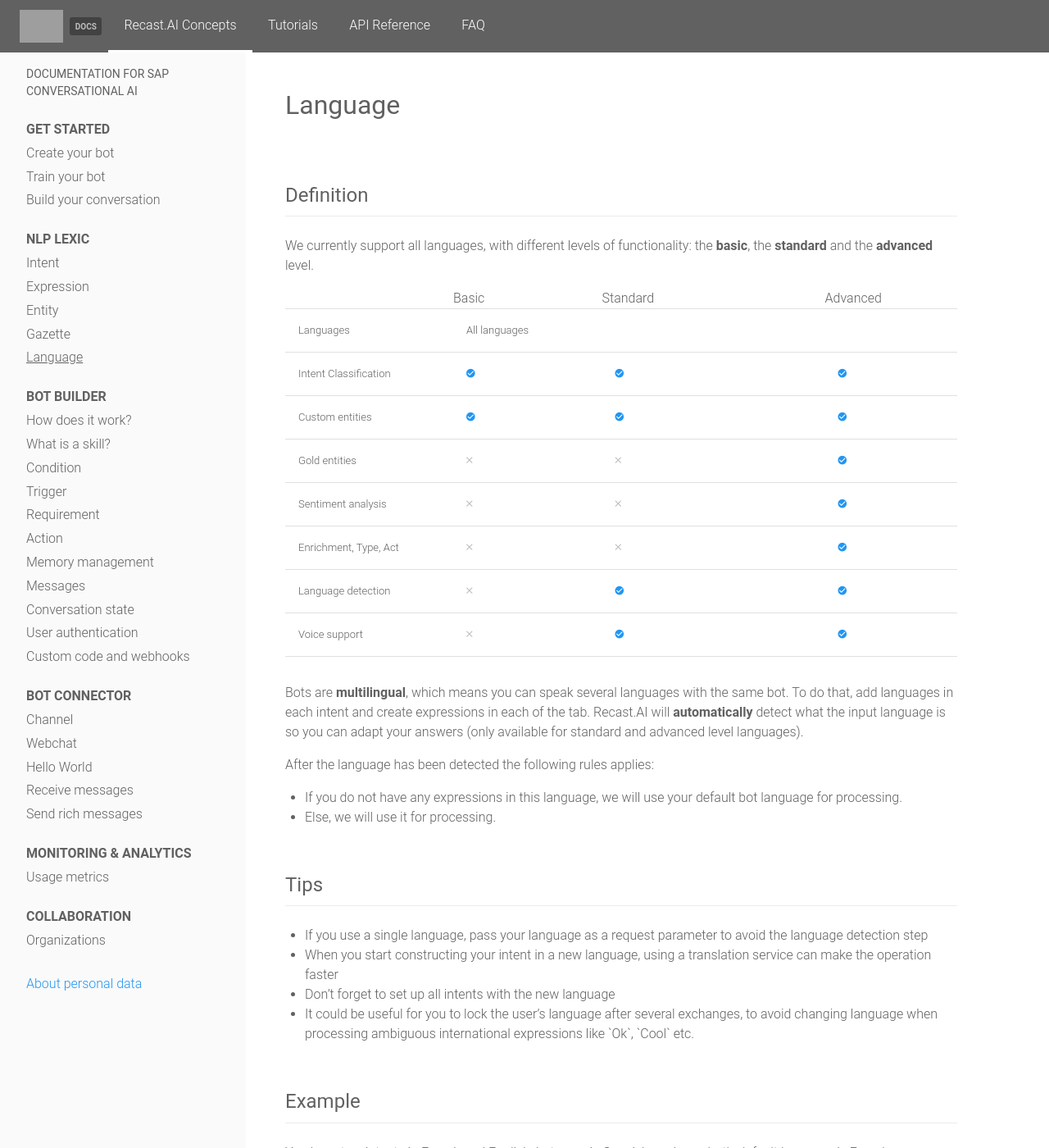
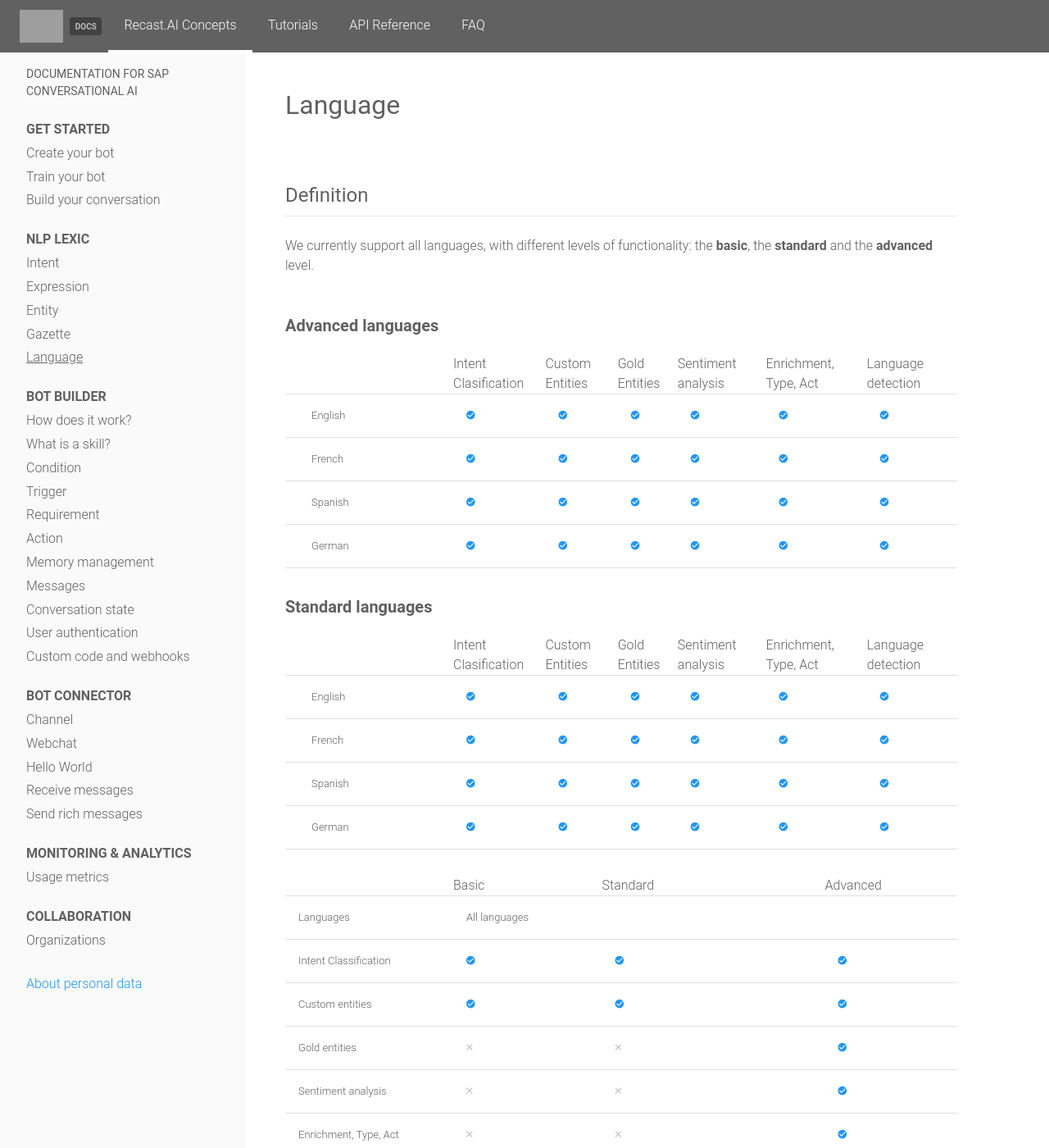
Before and after one commit to SAP-archive/docs, a Jekyll site: the page built from concepts/nlp_lexic/language.md, in a window 1280 px wide and 1400 px high. Shown: the whole window at 82% size. Built offline with Jekyll 4.4.1, drawn with Linux system fonts in a browser that asks for light colours; nearby versions of some CDN libraries; a style sheet for code colours, icons or effects is not loaded; grey boxes are pictures that could not be loaded.

Commit message:
Update language.md

```diff
--- a/concepts/nlp_lexic/language.md
+++ b/concepts/nlp_lexic/language.md
@@ -6,6 +6,114 @@
 
 ## Definition
 We currently support all languages, with different levels of functionality: the **basic**, the **standard** and the **advanced** level.
+
+### Advanced languages
+
+<table class="mb3">
+    <thead>
+    <tr>
+        <th width="25%"></th>
+        <th>Intent Clasification</th>
+        <th>Custom Entities</th>
+        <th>Gold Entities</th>
+        <th>Sentiment analysis</th>
+        <th>Enrichment, Type, Act</th>
+        <th>Language detection</th>
+    </tr>
+    </thead>
+    <tbody>
+    <tr>
+        <td><span class="flag-icon flag-icon-gb m1"></span> English</td>
+        <td><i class="c-blue-500 ion-md-checkmark-circle"></i></td>
+        <td><i class="c-blue-500 ion-md-checkmark-circle"></i></td>
+        <td><i class="c-blue-500 ion-md-checkmark-circle"></i></td>
+        <td><i class="c-blue-500 ion-md-checkmark-circle"></i></td>
+        <td><i class="c-blue-500 ion-md-checkmark-circle"></i></td>
+        <td><i class="c-blue-500 ion-md-checkmark-circle"></i></td>
+    </tr>
+    <tr>
+        <td><span class="flag-icon flag-icon-fr m1"></span> French</td>
+        <td><i class="c-blue-500 ion-md-checkmark-circle"></i></td>
+        <td><i class="c-blue-500 ion-md-checkmark-circle"></i></td>
+        <td><i class="c-blue-500 ion-md-checkmark-circle"></i></td>
+        <td><i class="c-blue-500 ion-md-checkmark-circle"></i></td>
+        <td><i class="c-blue-500 ion-md-checkmark-circle"></i></td>
+        <td><i class="c-blue-500 ion-md-checkmark-circle"></i></td>
+    </tr>
+    <tr>
+        <td><span class="flag-icon flag-icon-es m1"></span> Spanish</td>
+        <td><i class="c-blue-500 ion-md-checkmark-circle"></i></td>
+        <td><i class="c-blue-500 ion-md-checkmark-circle"></i></td>
+        <td><i class="c-blue-500 ion-md-checkmark-circle"></i></td>
+        <td><i class="c-blue-500 ion-md-checkmark-circle"></i></td>
+        <td><i class="c-blue-500 ion-md-checkmark-circle"></i></td>
+        <td><i class="c-blue-500 ion-md-checkmark-circle"></i></td>
+        </tr>
+    <tr>
+        <td><span class="flag-icon flag-icon-de m1"></span> German</td>
+        <td><i class="c-blue-500 ion-md-checkmark-circle"></i></td>
+        <td><i class="c-blue-500 ion-md-checkmark-circle"></i></td>
+        <td><i class="c-blue-500 ion-md-checkmark-circle"></i></td>
+        <td><i class="c-blue-500 ion-md-checkmark-circle"></i></td>
+        <td><i class="c-blue-500 ion-md-checkmark-circle"></i></td>
+        <td><i class="c-blue-500 ion-md-checkmark-circle"></i></td>
+    </tr>
+    </tbody>
+</table>
+
+### Standard languages
+
+<table class="mb3">
+    <thead>
+    <tr>
+        <th width="25%"></th>
+        <th>Intent Clasification</th>
+        <th>Custom Entities</th>
+        <th>Gold Entities</th>
+        <th>Sentiment analysis</th>
+        <th>Enrichment, Type, Act</th>
+        <th>Language detection</th>
+    </tr>
+    </thead>
+    <tbody>
+    <tr>
+        <td><span class="flag-icon flag-icon-gb m1"></span> English</td>
+        <td><i class="c-blue-500 ion-md-checkmark-circle"></i></td>
+        <td><i class="c-blue-500 ion-md-checkmark-circle"></i></td>
+        <td><i class="c-blue-500 ion-md-checkmark-circle"></i></td>
+        <td><i class="c-blue-500 ion-md-checkmark-circle"></i></td>
+        <td><i class="c-blue-500 ion-md-checkmark-circle"></i></td>
+        <td><i class="c-blue-500 ion-md-checkmark-circle"></i></td>
+    </tr>
+    <tr>
+        <td><span class="flag-icon flag-icon-fr m1"></span> French</td>
+        <td><i class="c-blue-500 ion-md-checkmark-circle"></i></td>
+        <td><i class="c-blue-500 ion-md-checkmark-circle"></i></td>
+        <td><i class="c-blue-500 ion-md-checkmark-circle"></i></td>
+        <td><i class="c-blue-500 ion-md-checkmark-circle"></i></td>
+        <td><i class="c-blue-500 ion-md-checkmark-circle"></i></td>
+        <td><i class="c-blue-500 ion-md-checkmark-circle"></i></td>
+    </tr>
+    <tr>
+        <td><span class="flag-icon flag-icon-es m1"></span> Spanish</td>
+        <td><i class="c-blue-500 ion-md-checkmark-circle"></i></td>
+        <td><i class="c-blue-500 ion-md-checkmark-circle"></i></td>
+        <td><i class="c-blue-500 ion-md-checkmark-circle"></i></td>
+        <td><i class="c-blue-500 ion-md-checkmark-circle"></i></td>
+        <td><i class="c-blue-500 ion-md-checkmark-circle"></i></td>
+        <td><i class="c-blue-500 ion-md-checkmark-circle"></i></td>
+        </tr>
+    <tr>
+        <td><span class="flag-icon flag-icon-de m1"></span> German</td>
+        <td><i class="c-blue-500 ion-md-checkmark-circle"></i></td>
+        <td><i class="c-blue-500 ion-md-checkmark-circle"></i></td>
+        <td><i class="c-blue-500 ion-md-checkmark-circle"></i></td>
+        <td><i class="c-blue-500 ion-md-checkmark-circle"></i></td>
+        <td><i class="c-blue-500 ion-md-checkmark-circle"></i></td>
+        <td><i class="c-blue-500 ion-md-checkmark-circle"></i></td>
+    </tr>
+    </tbody>
+</table>
 
 <table class="mb3">
     <thead>
```
